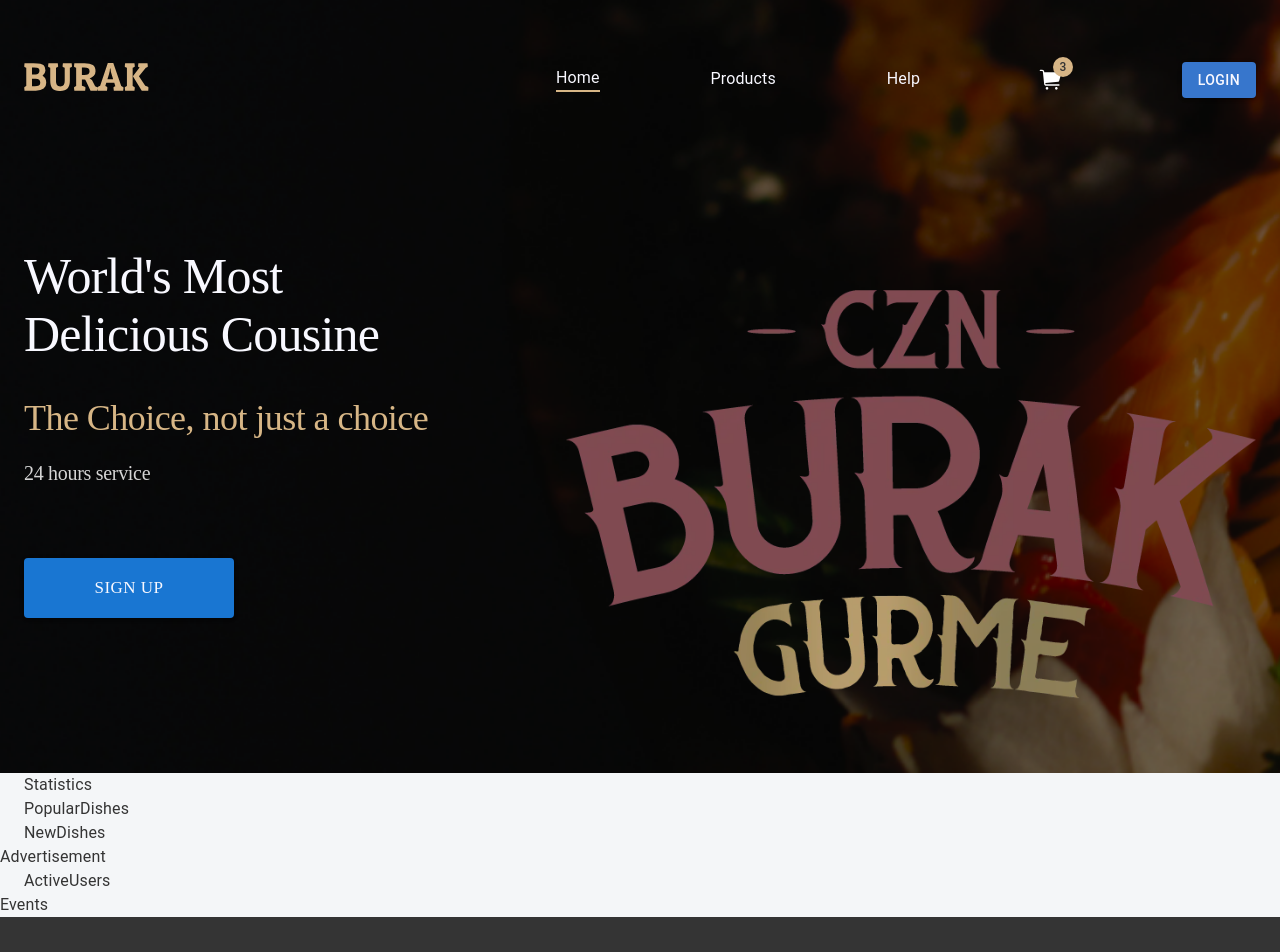
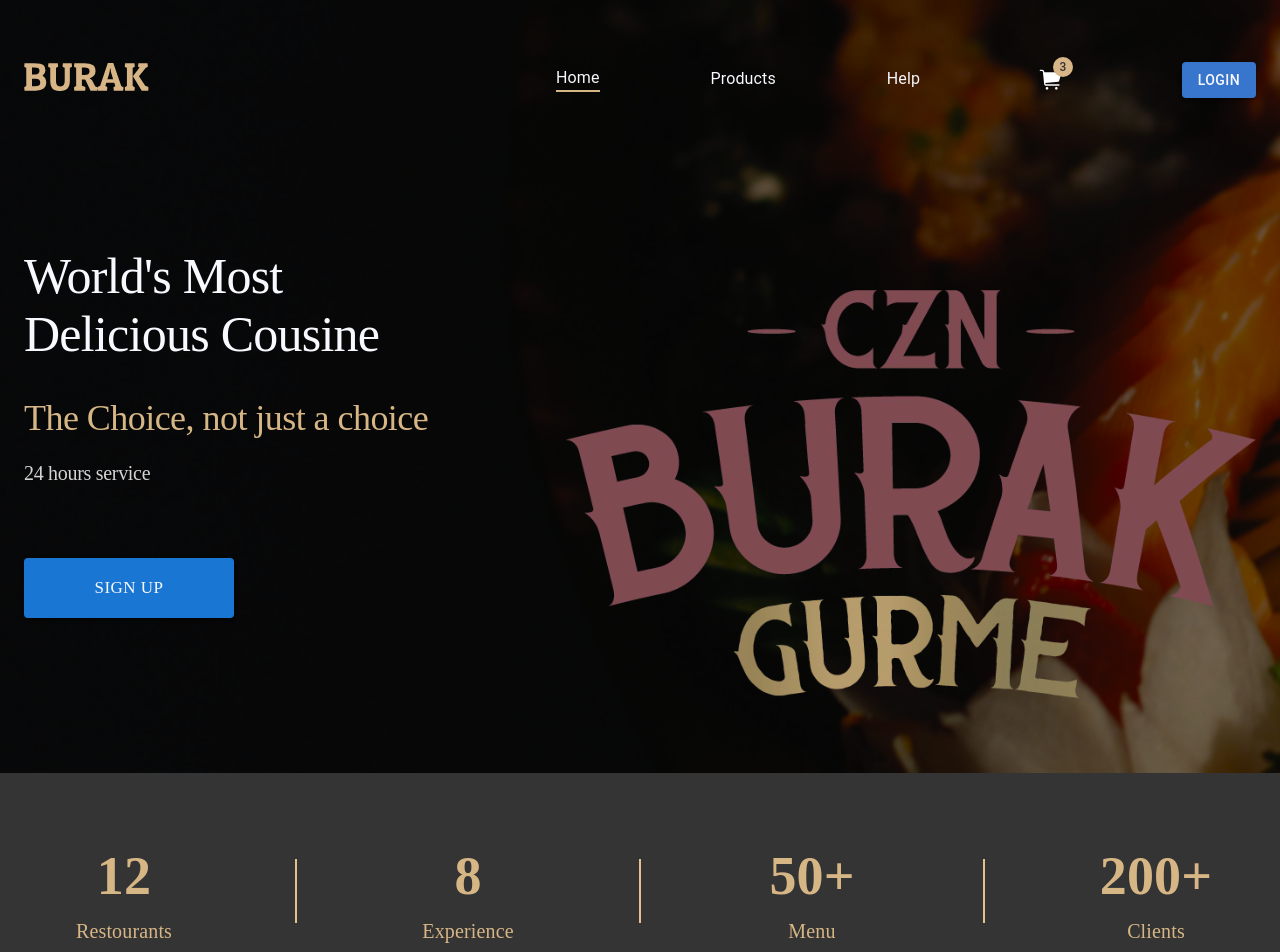
Before and after one commit to Shukurulloo/elora-react, a React (Create React App) app: page / in a window 1280 px wide. Shown: the top 952 px of the page. Built offline with nearby package versions, Linux system fonts and the light colour scheme.

Commit message:
fix: modify statistics sectional component

```diff
--- /dev/null
+++ b/src/app/components/divider/index.tsx
@@ -0,0 +1,21 @@
+import React from 'react';
+import styled from 'styled-components';
+
+export interface IDividerProps {
+	width?: string;
+	height?: string;
+	bg?: string;
+}
+
+const DividerComponent = styled.span<IDividerProps>`
+	display: flex;
+	min-width: ${({ width }) => `${width}px`};
+	min-height: ${({ height }) => `${height}px`};
+	background: ${({ bg }) => `${bg}`};
+`;
+
+function Divider(props: IDividerProps) {
+	return <DividerComponent {...props} />;
+}
+
+export default Divider;
--- a/src/app/screens/homePage/Statistic.tsx
+++ b/src/app/screens/homePage/Statistic.tsx
@@ -1,9 +1,32 @@
 import React from "react";
-import { Container } from "@mui/material";
+import { Box, Container, Stack } from "@mui/material";
+import Divider from "../../components/divider";
 
 export default function Statistics() {
 return (
-<div>
-    <Container>Statistics</Container>
+<div className={"static-frame"}>
+    <Container>
+        <Stack className="info">
+            <Stack className="static-box">
+                <Box className="static-num">12</Box>
+                <Box className="static-text">Restourants</Box>
+            </Stack>
+            <Divider height="64" width="2" bg="#E3C08D"/>
+            <Stack className="static-box">
+                <Box className="static-num">8</Box>
+                <Box className="static-text">Experience</Box>
+            </Stack>
+            <Divider height="64" width="2" bg="#E3C08D"/>
+            <Stack className="static-box">
+                <Box className="static-num">50+</Box>
+                <Box className="static-text">Menu</Box>
+            </Stack>
+            <Divider height="64" width="2" bg="#E3C08D"/>
+            <Stack className="static-box">
+                <Box className="static-num">200+</Box>
+                <Box className="static-text">Clients</Box>
+            </Stack>
+        </Stack>
+    </Container>
 </div>)
 }
--- a/src/app/screens/homePage/index.tsx
+++ b/src/app/screens/homePage/index.tsx
@@ -5,6 +5,7 @@ import NewDishes from "./NewDishes";
 import Advertisement from "./Advertisement";
 import ActiveUsers from "./ActiveUsers";
 import Events from "./Events";
+import "../../../css/home.css"
 
 export default function HomePage() {
     return <div className={"homepage"}>
--- a/src/css/home.css
+++ b/src/css/home.css
@@ -2,3 +2,52 @@
     width: 100%;
     height: auto;
 }
+
+/** STATISTICS **/
+
+.homepage .static-frame {
+    width: 100%;
+    height: 236px;
+    background-color: #343434;
+
+
+}
+
+.homepage .static-frame .info {
+    height: 100%;
+    display: flex;
+    flex-direction: row;
+    justify-content: space-between;
+    align-items: center;
+
+}
+
+.homepage .static-frame .info .static-box {
+    width: 200px;
+    height: 116px;
+    display: flex;
+    flex-direction: column;
+    align-items: center;
+    justify-content: center;
+
+}
+
+.homepage .static-frame .info .static-box .static-num {
+    text-align: center;
+    font-family: "Poppins";
+    font-size: 54px;
+    font-style: normal;
+    font-weight: 600;
+    line-height: 80px;
+    color: #d7b686;
+}
+
+.homepage .static-frame .info .static-box .static-text {
+    text-align: center;
+    font-family: "Poppins";
+    font-size: 20px;
+    font-style: normal;
+    font-weight: 500;
+    line-height: 30px;
+    color: #d7b686;
+}
```
